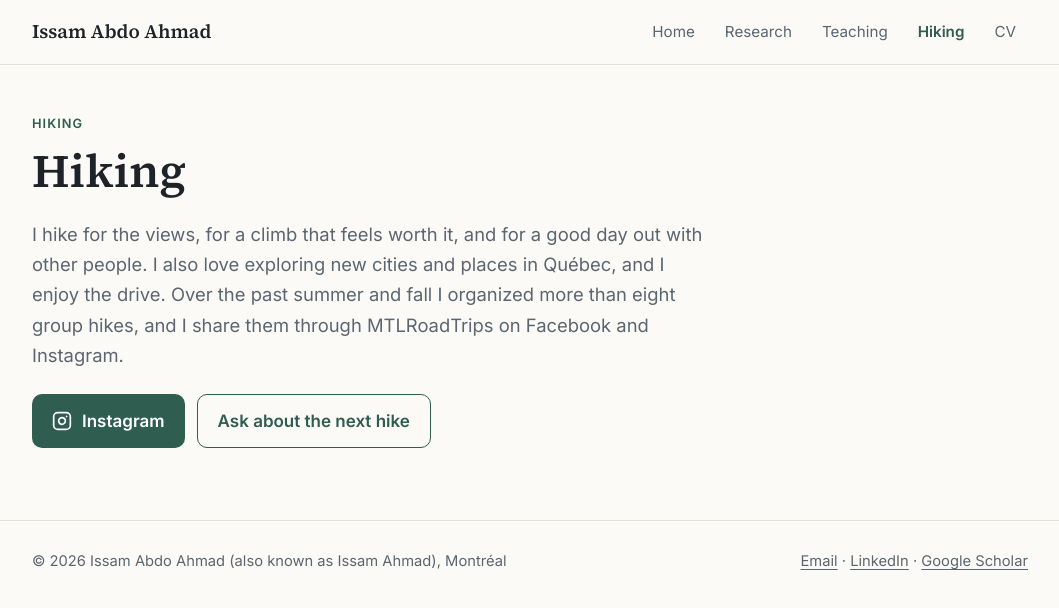
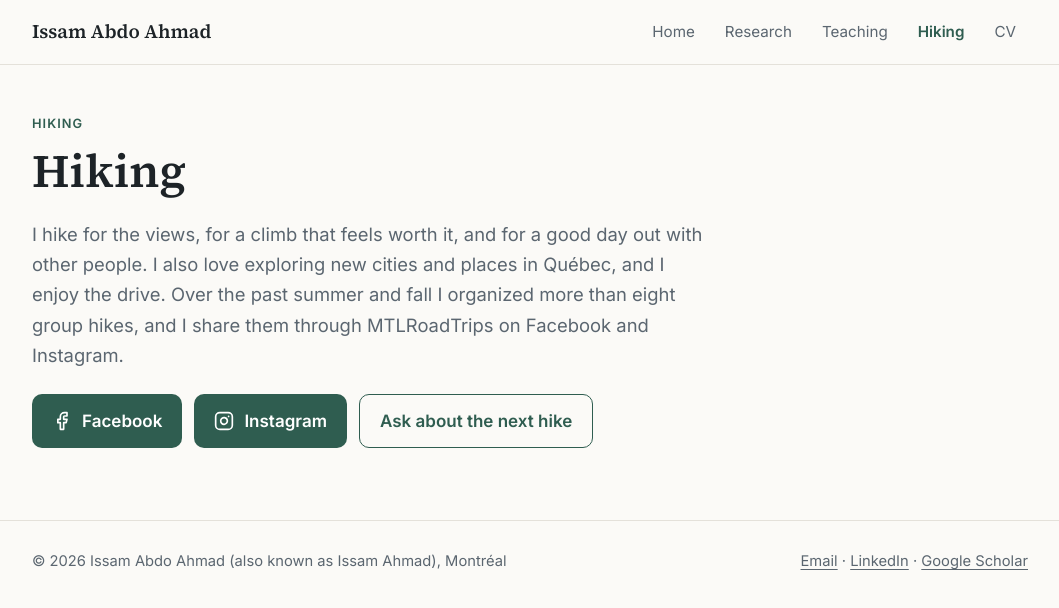
Before and after one commit to issamabdoahmad/issamabdoahmad.github.io, a plain HTML site: page hiking.html in a window 1280 px wide. Shown: the whole page, without its empty margins (110-1169 px from the left). Drawn offline with Linux system fonts and the light colour scheme.

Commit message:
Hiking page: add Facebook button
Co-Authored-By: Claude Sonnet 5.5 <noreply@anthropic.com>
Claude-Session: https://claude.ai/code/session_01LH8pZtLjJSbsCcvHTjMxSQ

```diff
--- a/hiking.html
+++ b/hiking.html
@@ -34,6 +34,7 @@
       <h1>Hiking</h1>
       <p class="lead">I hike for the views, for a climb that feels worth it, and for a good day out with other people. I also love exploring new cities and places in Qu&eacute;bec, and I enjoy the drive. Over the past summer and fall I organized more than eight group hikes, and I share them through MTLRoadTrips on Facebook and Instagram.</p>
       <div class="actions">
+        <a class="btn icon" href="https://www.facebook.com/profile.php?id=61595516983085" target="_blank" rel="noopener"><svg viewBox="0 0 24 24" width="20" height="20" fill="none" stroke="currentColor" stroke-width="2" stroke-linecap="round" stroke-linejoin="round" aria-hidden="true"><path d="M18 2h-3a5 5 0 0 0-5 5v3H7v4h3v8h4v-8h3l1-4h-4V7a1 1 0 0 1 1-1h3z"/></svg>Facebook</a>
         <a class="btn icon" href="https://www.instagram.com/mtlroadtrips/" target="_blank" rel="noopener"><svg viewBox="0 0 24 24" width="20" height="20" fill="none" stroke="currentColor" stroke-width="2" stroke-linecap="round" stroke-linejoin="round" aria-hidden="true"><rect x="2" y="2" width="20" height="20" rx="5"/><path d="M16 11.37A4 4 0 1 1 12.63 8 4 4 0 0 1 16 11.37z"/><line x1="17.5" y1="6.5" x2="17.51" y2="6.5"/></svg>Instagram</a>
         <a class="btn ghost" href="mailto:issamabdoahmad@gmail.com?subject=Next%20group%20hike">Ask about the next hike</a>
       </div>
```
